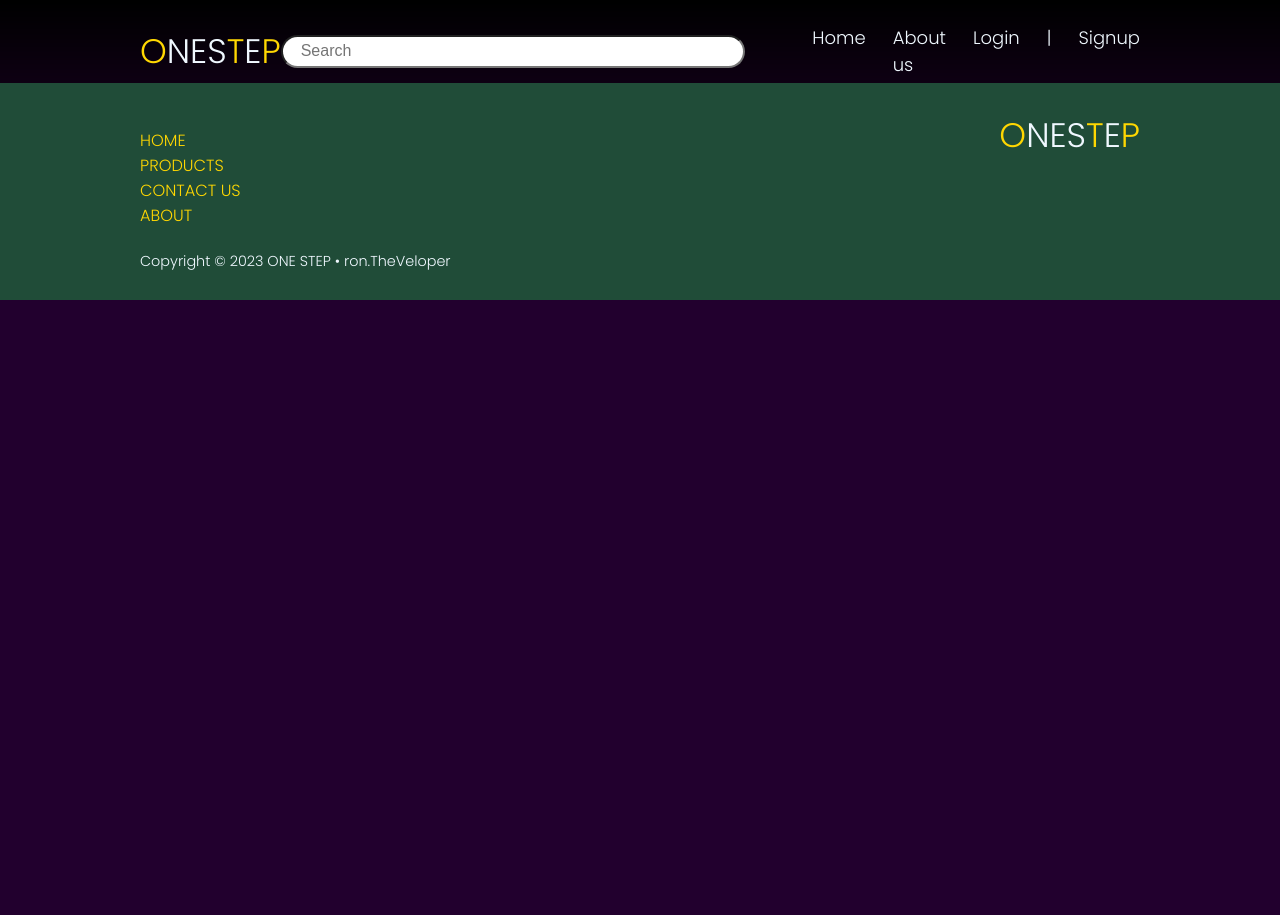
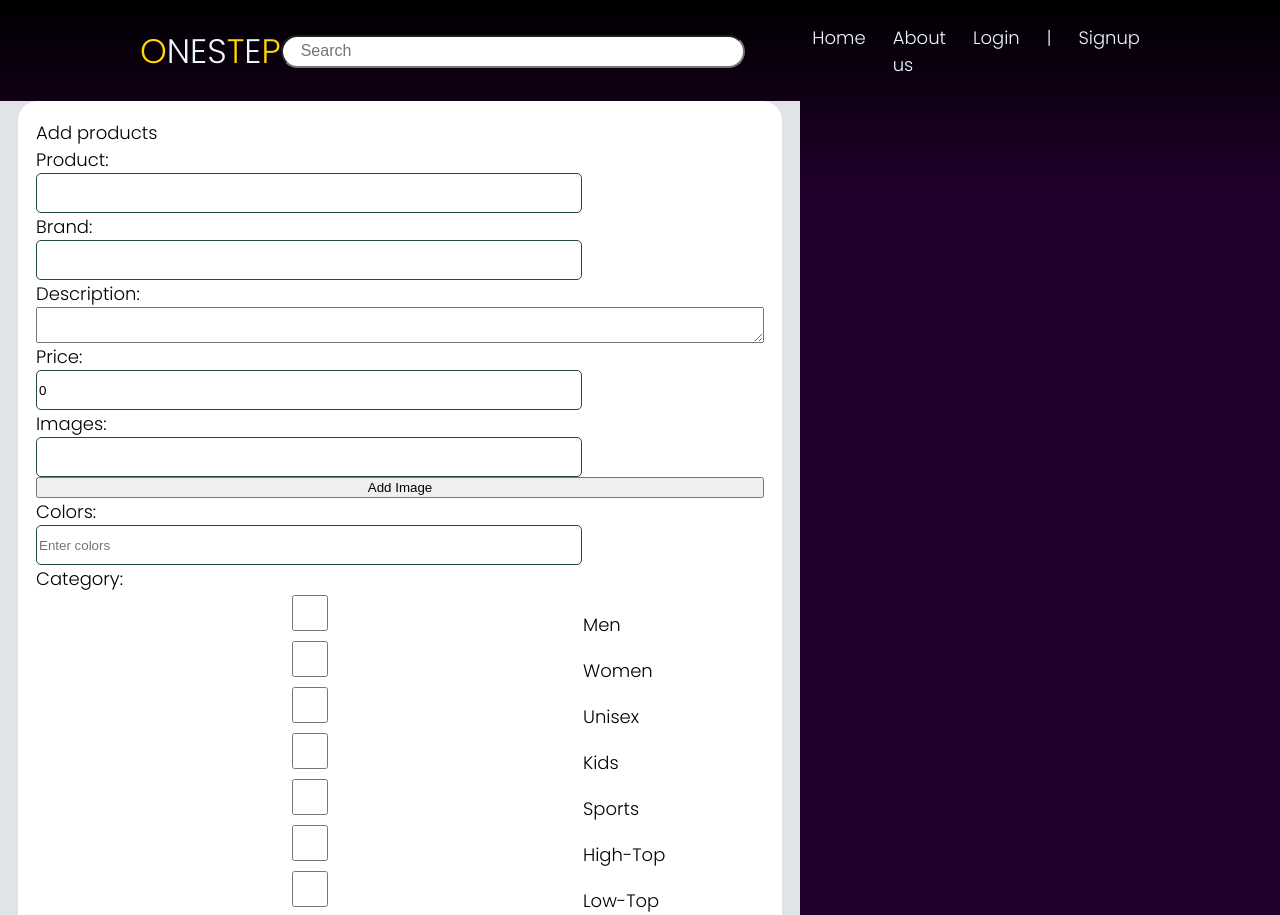
Before and after one commit to ron062394/Onestep-MERN, a React (Create React App) app in the folder frontend/: page /admin in a window 1280 px wide. Shown: the top 915 px of the page. Before the commit the page ends 800 px from the top, so only its background shows below. Built offline with nearby package versions, Linux system fonts and the light colour scheme.

Commit message:
Added some design changes

```diff
--- a/frontend/src/App.js
+++ b/frontend/src/App.js
@@ -36,6 +36,7 @@ function App() {
           <Route path="/register" element={<Signup />} />
           <Route path="/login" element={<Login />} />
           <Route path="/cart" element={<Cart />} />
+          <Route path="/admin" element={<Dashboard />} />
         </Routes>
         <Footer/>
       </Router>
--- a/frontend/src/components/ProductList.css
+++ b/frontend/src/components/ProductList.css
@@ -20,13 +20,11 @@
 }
 
 .product-card-img {
-    width: 90%;
+    width: 100%;
     object-fit: cover;
+    border: 1px solid rgb(238, 238, 238);
 }
-.product-card-img:hover {
-    width: 100%;
 
-}
 
 .new {
     background-color: #05791F;
@@ -91,6 +89,7 @@
     color: #05791F;
 }
 
+
 .product-card-description {
     font-size: 14px;
 }
@@ -109,3 +108,7 @@
     -webkit-box-orient: vertical;
     overflow: hidden;
 }
+
+.product-card-title {
+    font-size: 0.7rem;
+}
--- a/frontend/src/pages/Cart.js
+++ b/frontend/src/pages/Cart.js
@@ -45,6 +45,8 @@ function Cart() {
     console.log(cart); // Log the updated value of cart
   }, [cart]);
 
+  console.log("Cart state:", cart); // Log the cart state outside JSX
+
   return (
     <div className="cart-section">
       <div className="cart-section-container">
@@ -64,20 +66,24 @@ function Cart() {
           </div>
 
           {/* Check if cart is an array before using map */}
+          {/* Check if cart is an array before using map */}
           {Array.isArray(cart) &&
             cart.map((item) => (
               <div key={item._id} className="cart-content-container">
                 <div>
-                  <img
-                    className="cart-product-img"
-                    src={item.product.image}
-                    alt="product-img"
-                  />
-                  <span>{item.product.product}</span>
+                  {item.product &&
+                    item.product.images &&
+                    item.product.images[0] && (
+                      <img
+                        className="cart-product-img"
+                        src={item.product.images[0]} // Access the first image
+                        alt="product-img"
+                      />
+                    )}
+                  {item.product && <span>{item.product.product}</span>}
                 </div>
                 <div>
-                  <span>{item.product.size}</span>{" "}
-                  {/* Assuming size is a string */}
+                  <span>{item.size}</span> {/* Access the 'size' directly */}
                 </div>
                 <div className="cart-item-qty">
                   <span className="increament-btn">+</span>
--- a/frontend/src/pages/admin/AddProduct.js
+++ b/frontend/src/pages/admin/AddProduct.js
@@ -4,6 +4,7 @@ import { useState } from "react";
 function AddProduct() {
   const [formData, setFormData] = useState({
     product: "",
+    brand: "",
     description: "",
     price: 0,
     images: [],
@@ -75,18 +76,19 @@ function AddProduct() {
       }
 
       console.log("Product added successfully");
-      setFormData({
-        product: "",
-        description: "",
-        price: 0,
-        images: [],
-        colors: "",
-        categories: [],
-        size: "",
-        collection: "",
-        features: "",
-        quantity: 0,
-      });
+      // setFormData({
+      //   product: "",
+      //   brand: "",
+      //   description: "",
+      //   price: 0,
+      //   images: [],
+      //   colors: "",
+      //   categories: [],
+      //   size: "",
+      //   collection: "",
+      //   features: "",
+      //   quantity: 0,
+      // });
       setSelectedSizes([]);
     } catch (error) {
       console.error("Error adding product:", error.message);
@@ -113,7 +115,14 @@ function AddProduct() {
           onChange={handleInputChange}
           required
         />
-
+        <label>Brand:</label>
+        <input
+          type="text"
+          name="brand"
+          value={formData.brand}
+          onChange={handleInputChange}
+          required
+        />
         <label>Description:</label>
         <textarea
           name="description"
@@ -212,11 +221,11 @@ function AddProduct() {
             <input
               type="checkbox"
               name="category"
-              value="Hi-Top"
-              checked={formData.categories.includes("Hi-Top")}
+              value="High-Top"
+              checked={formData.categories.includes("High-Top")}
               onChange={handleCategoryChange}
             />
-            Hi-Top
+            High-Top
           </label>
           <label>
             <input
```
Also changed, not shown: 1 other file (tests, documents, lock files or other folders).
